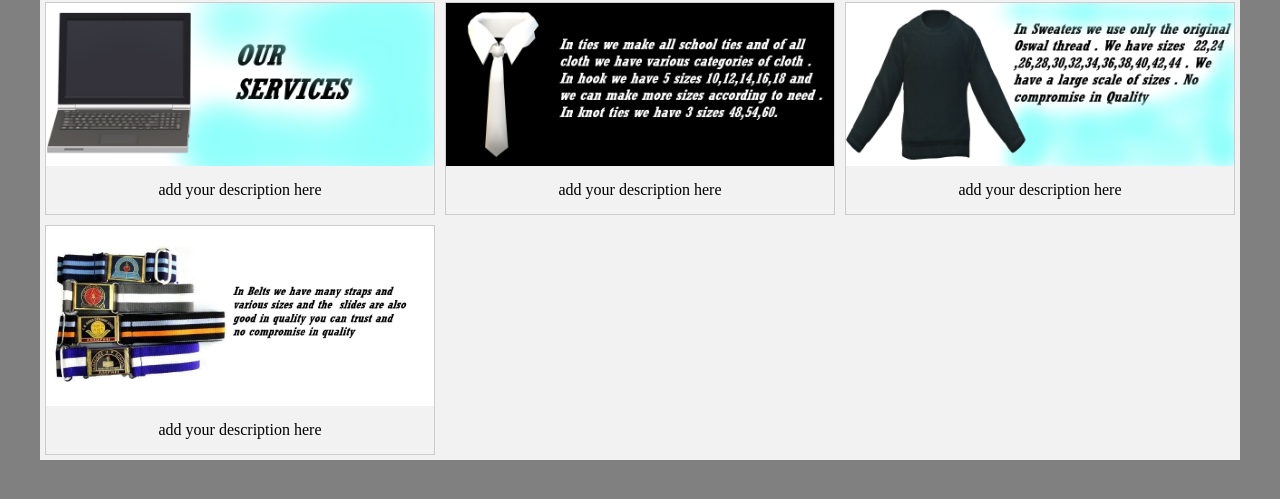
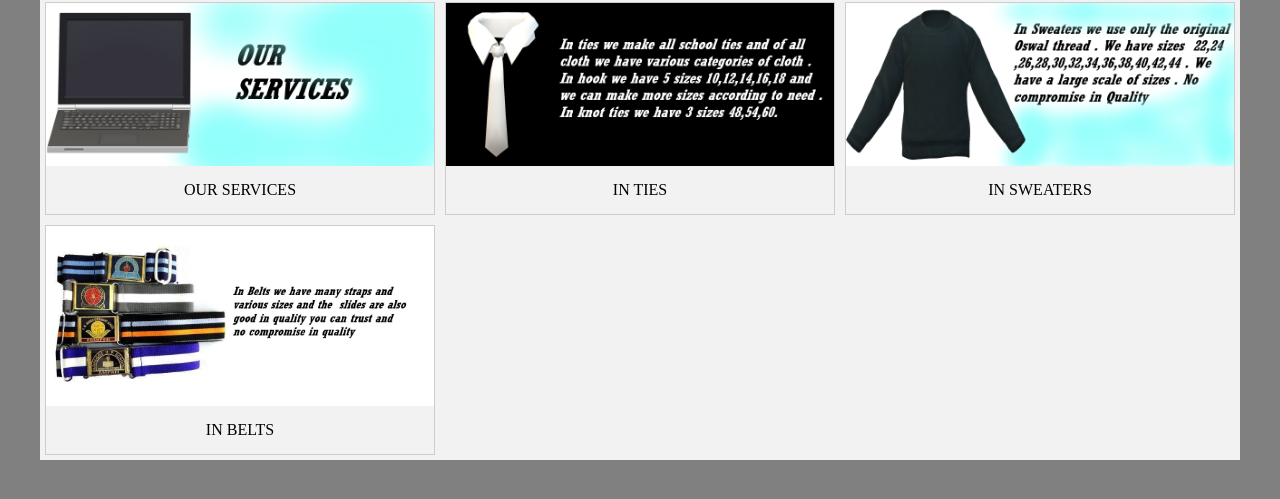
Before and after one commit to ArunodayaEnterprises/SERVICES, a plain HTML site: page index.html in a window 1280 px wide. Shown: the part 79-578 px from the top of the page. Drawn offline with Linux system fonts and the light colour scheme.

Commit message:
Add files via upload

```diff
--- a/index.html
+++ b/index.html
@@ -23,19 +23,19 @@
 
         <div class="gallery">
             <img src="o.png" >
-            <div class="desc"> add your description here </div>
+            <div class="desc"> OUR SERVICES </div>
         </div>
         <div class="gallery">
             <img src="t.png" >
-            <div class="desc"> add your description here </div>
+            <div class="desc">IN TIES</div>
         </div>
         <div class="gallery">
             <img src="s.png" >
-            <div class="desc"> add your description here </div>
+            <div class="desc"> IN SWEATERS </div>
         </div>
         <div class="gallery">
             <img src="b.jpg" >
-            <div class="desc"> add your description here </div>
+            <div class="desc"> IN BELTS </div>
 
     </div>
 </body>
```
